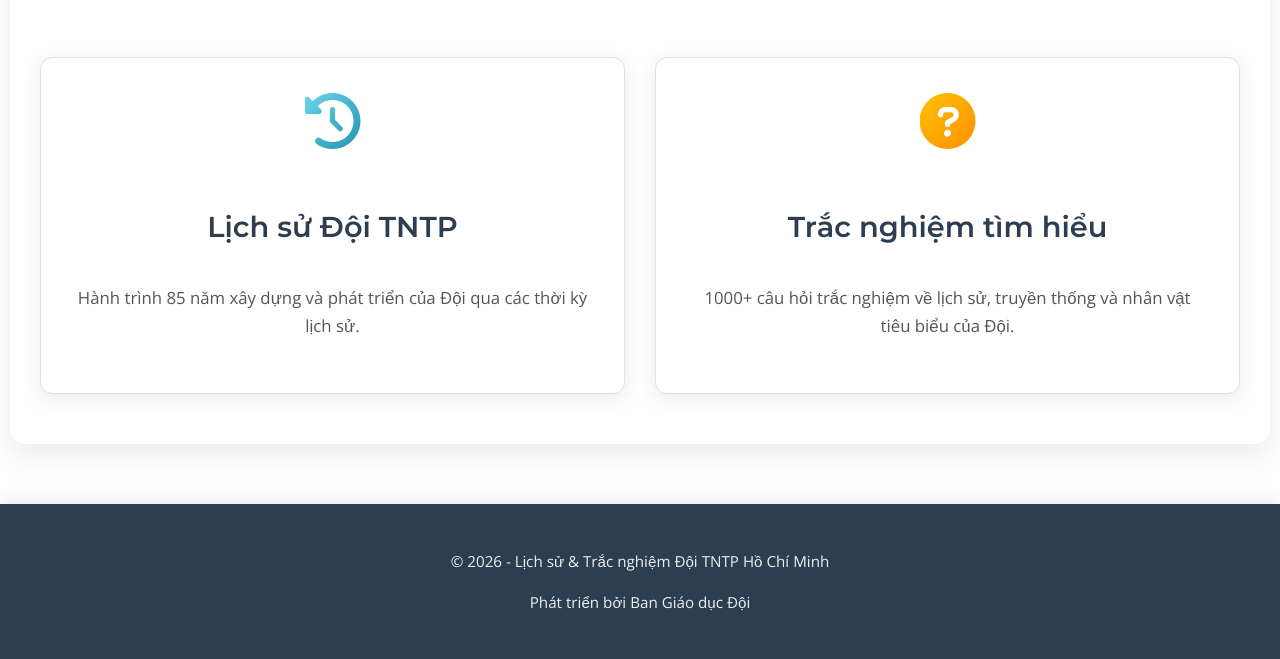
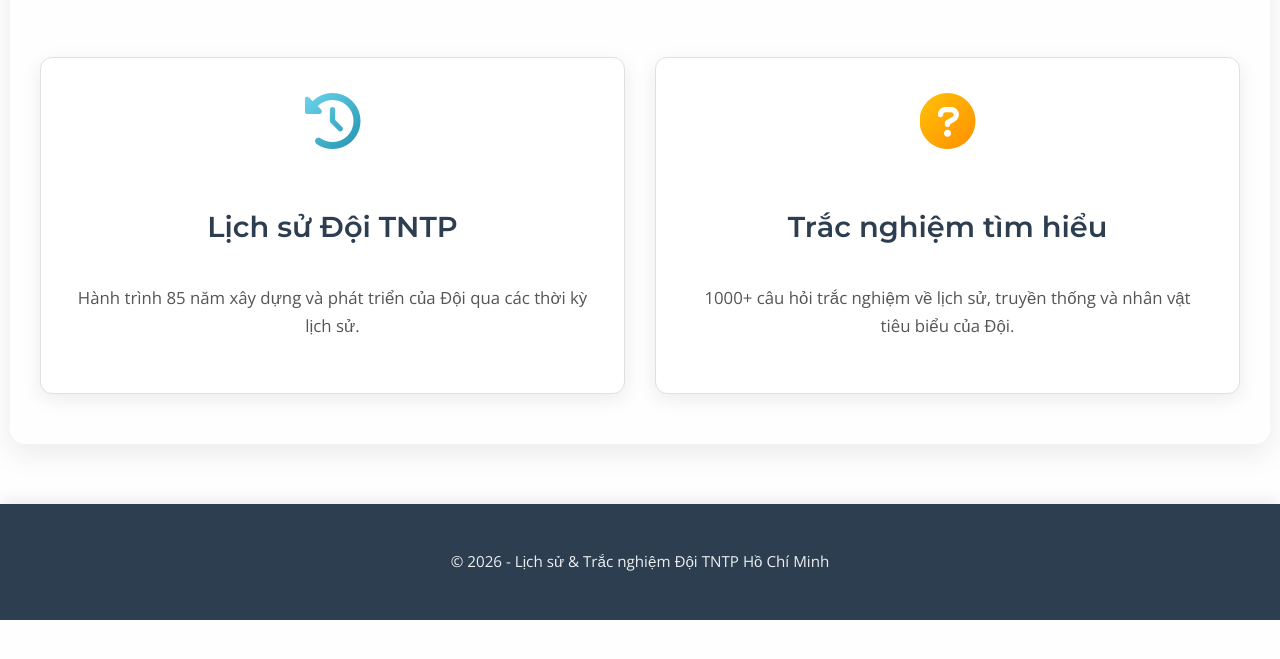
Before and after one commit to khoahocvietnam/TNTPHCM, a plain HTML site: page index.html in a window 1280 px wide. Shown: the part 637-1296 px from the top of the page. After the commit the page ends 1257 px from the top, so only its background shows below. Drawn offline with nearby package versions, Linux system fonts and the light colour scheme.

Commit message:
index.html
Removed the development credit from the footer.

```diff
--- a/index.html
+++ b/index.html
@@ -307,7 +307,6 @@
 
     <div class="footer">
         <p>&copy; 2026 - Lịch sử & Trắc nghiệm Đội TNTP Hồ Chí Minh</p>
-        <p>Phát triển bởi Ban Giáo dục Đội</p>
     </div>
 </body>
 </html>
```
